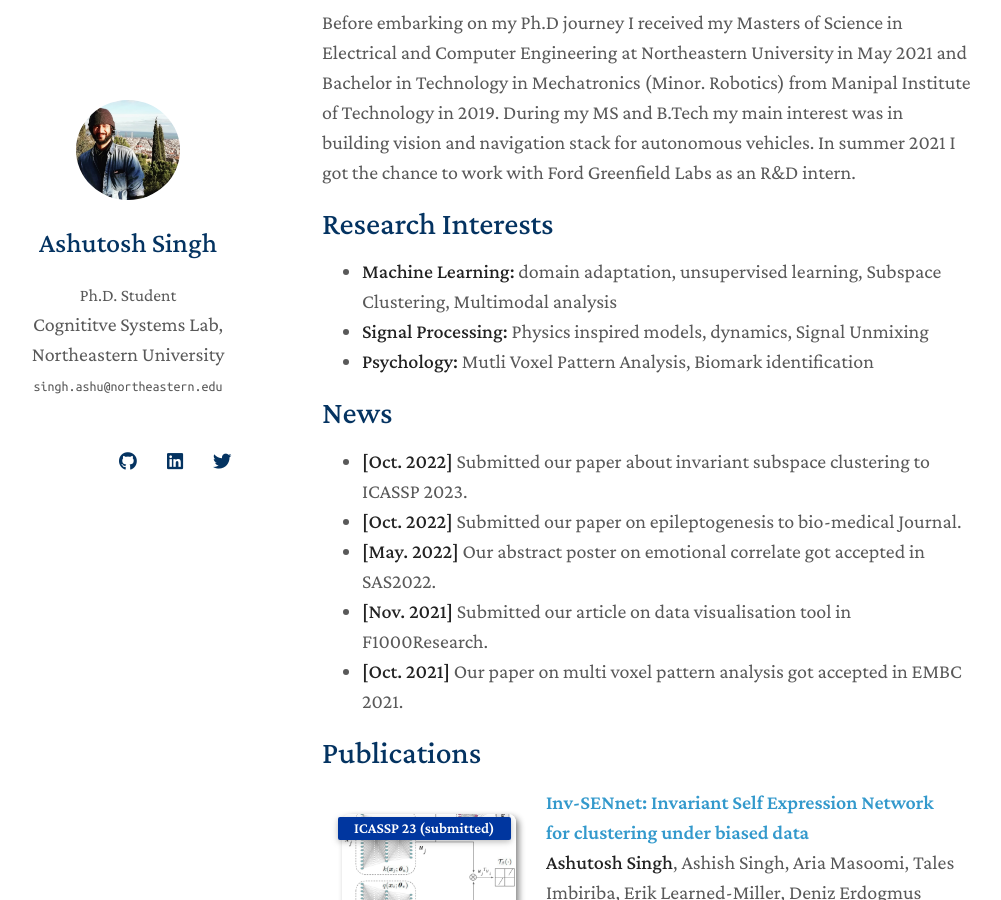
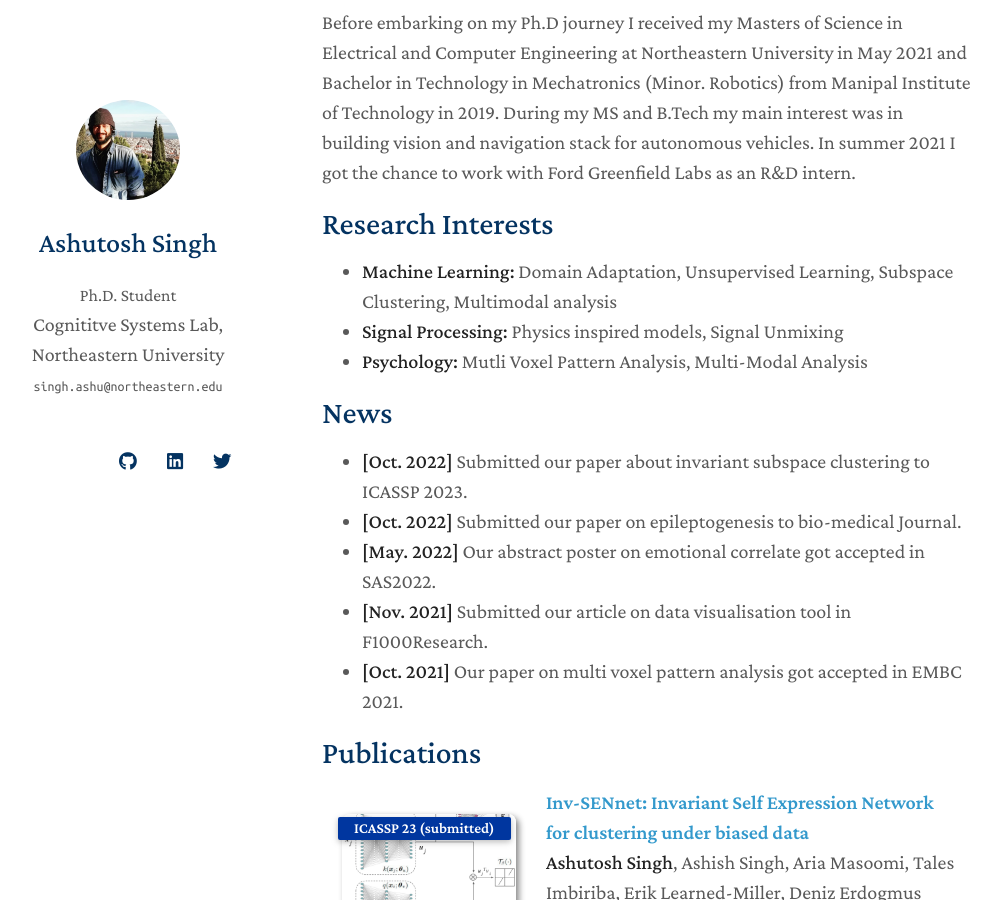
Before and after one commit to ashutosh17dec/ashutosh17dec.github.io, a Jekyll site: the page built from index.md, in a window 1280 px wide and 900 px high, scrolled down 355 px. Shown: the whole window, without its empty margins (148-1149 px from the left). Built offline with Jekyll 4.4.1, drawn with Linux system fonts in a browser that asks for light colours; nearby versions of some CDN libraries; a style sheet for code colours, icons or effects is not loaded; our own code applies the rules of GitHub Pages for plain Markdown files.

Commit message:
Update index.md

```diff
--- a/index.md
+++ b/index.md
@@ -10,9 +10,9 @@ Before  embarking on my Ph.D journey I received my Masters of Science in Electri
 
 ## Research Interests
 
-- **Machine Learning:** domain adaptation, unsupervised learning, Subspace Clustering, Multimodal analysis
-- **Signal Processing:** Physics inspired models, dynamics, Signal Unmixing
-- **Psychology:** Mutli Voxel Pattern Analysis, Biomark identification
+- **Machine Learning:** Domain Adaptation, Unsupervised Learning, Subspace Clustering, Multimodal analysis
+- **Signal Processing:** Physics inspired models, Signal Unmixing
+- **Psychology:** Mutli Voxel Pattern Analysis, Multi-Modal Analysis
 
 ## News
 
```
